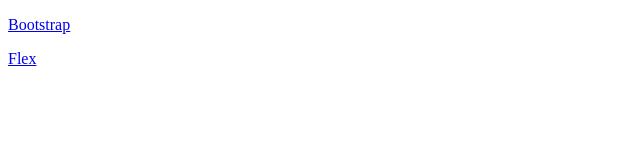
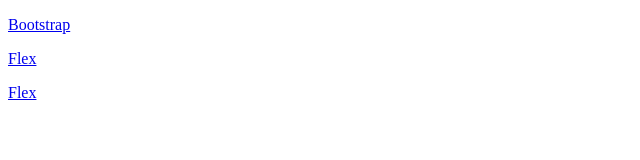
Before and after one commit to wladmarchenko/wladmarchenko.github.io, a plain HTML site: page index.html in a window 1280 px wide. Shown: the full height of the page, 0-640 px from the left. Drawn offline with Linux system fonts and the light colour scheme.

Commit message:
Update index.html

```diff
--- a/index.html
+++ b/index.html
@@ -6,5 +6,6 @@
 <body>
 <p><a href="Bootstrapvlad.html">Bootstrap</p>
 <p><a href="flex.html">Flex</p>
+<p><a href="45-46.html">Flex</p>
 </body>
 </html>
```
